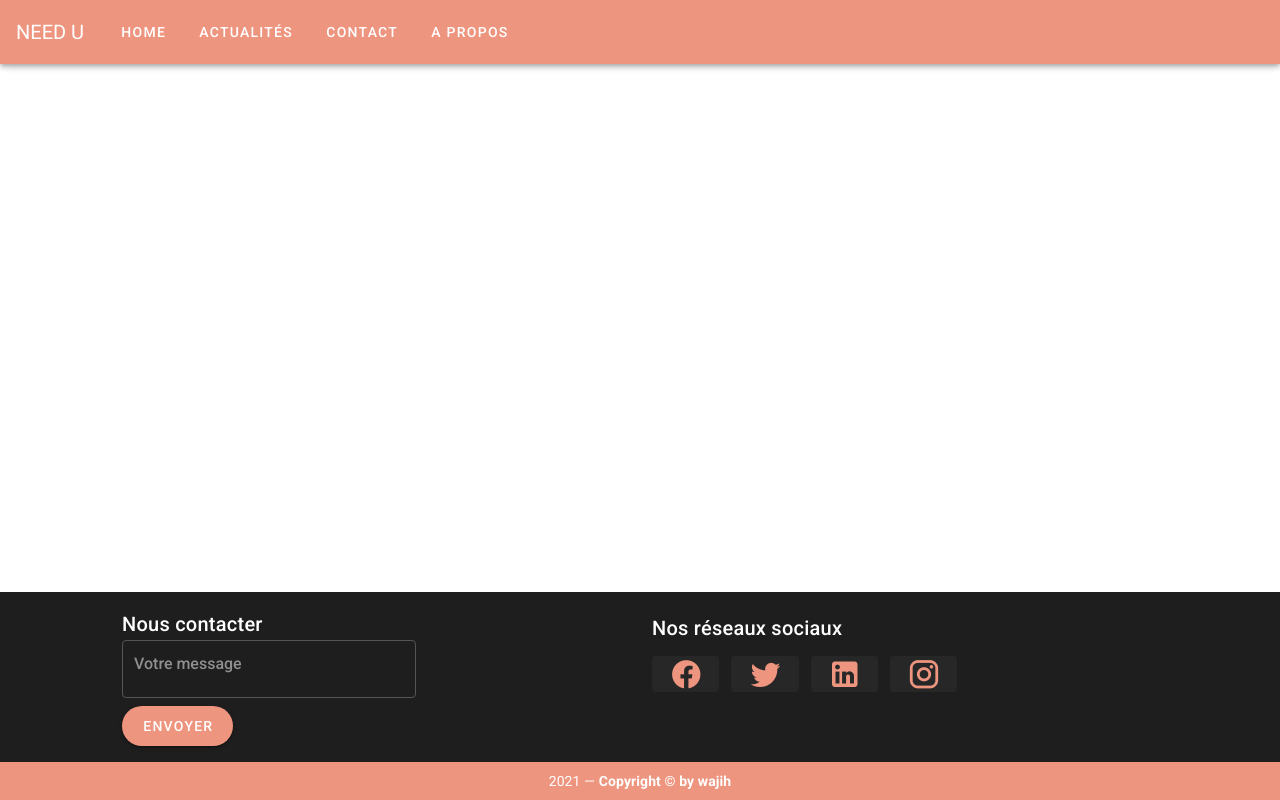
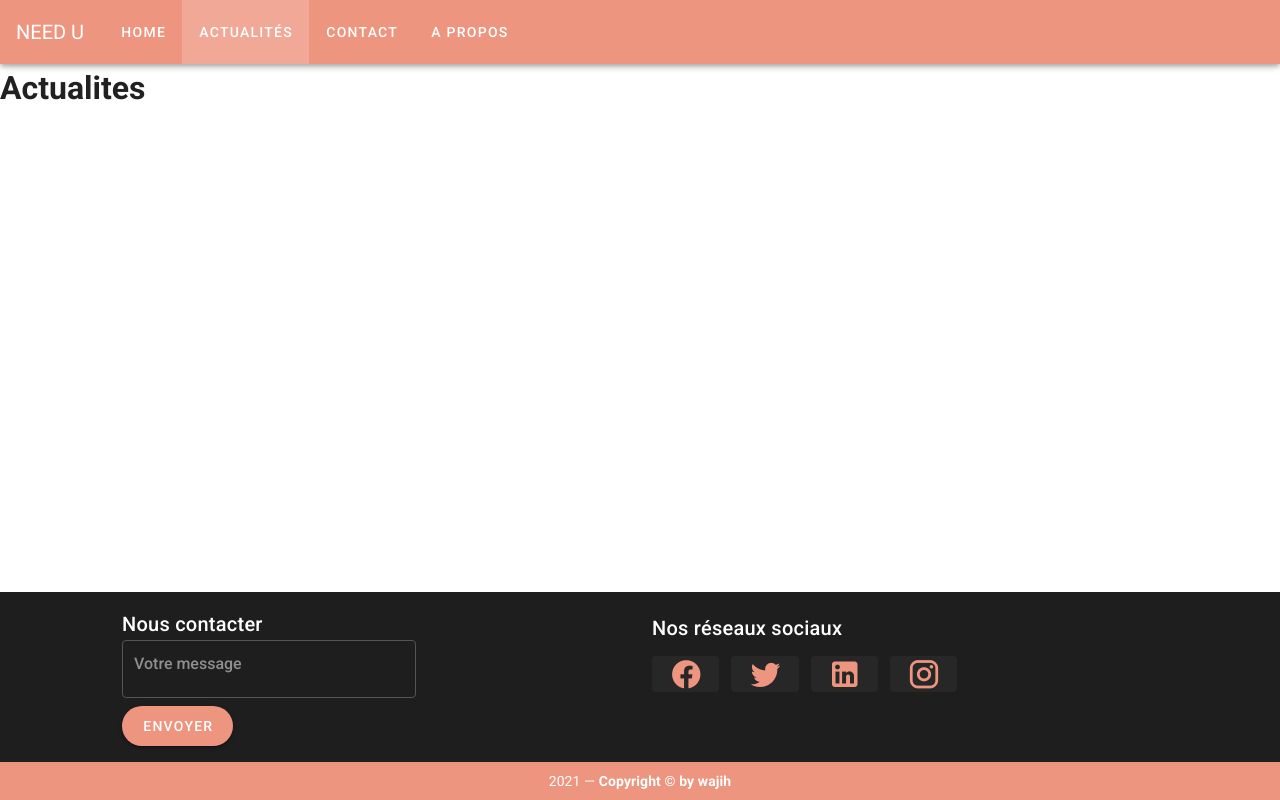
Before and after one commit to JRB-y/need-u, a Vue app: page /actualite in a window 1280 px wide. Built offline with nearby package versions, Linux system fonts and the light colour scheme.

Commit message:
Fix all menus paths

```diff
--- a/src/components/Drawer.vue
+++ b/src/components/Drawer.vue
@@ -26,6 +26,7 @@
         v-for="item in menuItems"
         :key="item.title"
         link
+        :to="!item.childre ? item.path : ''"
       >
         <v-list-item-icon>
           <v-icon color="white">{{ item.icon }}</v-icon>
--- a/src/components/Navbar.vue
+++ b/src/components/Navbar.vue
@@ -25,6 +25,7 @@
             v-bind="attrs"
             v-on="on"
             class="white--text"
+            :to="!item.children ? item.path : ''"
           >
             {{ item.title }}
           </v-btn>
--- a/src/config/menu.json
+++ b/src/config/menu.json
@@ -16,7 +16,7 @@
   },
   {
     "title": "A Propos",
-    "path": "/",
+    "path": "/about",
     "icon": "mdi-chevron-double-down",
     "children": [
       {
--- a/src/router/index.js
+++ b/src/router/index.js
@@ -6,9 +6,19 @@ Vue.use(VueRouter)
 const routes = [
   {
     path: '/',
-    name: 'Home',
+    name: 'home',
     component: () => import(/* webpackChunkName: "home" */ '@/views/Home')
-  }
+  },
+  {
+    path: '/actualite',
+    name: 'actualite',
+    component: () => import(/* webpackChunkName: "actualite" */ '@/views/Actualite')
+  },
+  {
+    path: '/contact',
+    name: 'contact',
+    component: () => import(/* webpackChunkName: "contact" */ '@/views/Contact')
+  },
 ]
 
 const router = new VueRouter({
--- /dev/null
+++ b/src/views/Actualite/index.vue
@@ -0,0 +1,9 @@
+<template>
+  <h1>Actualites</h1>
+</template>
+
+<script>
+export default {
+
+}
+</script>
--- /dev/null
+++ b/src/views/Contact/index.vue
@@ -0,0 +1,9 @@
+<template>
+  <h1>Contact</h1>
+</template>
+
+<script>
+export default {
+
+}
+</script>
```
